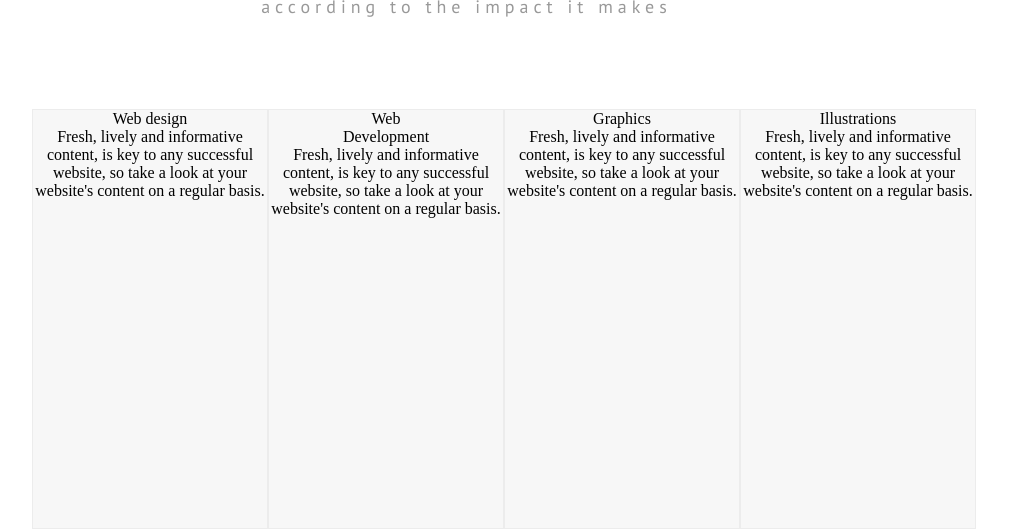
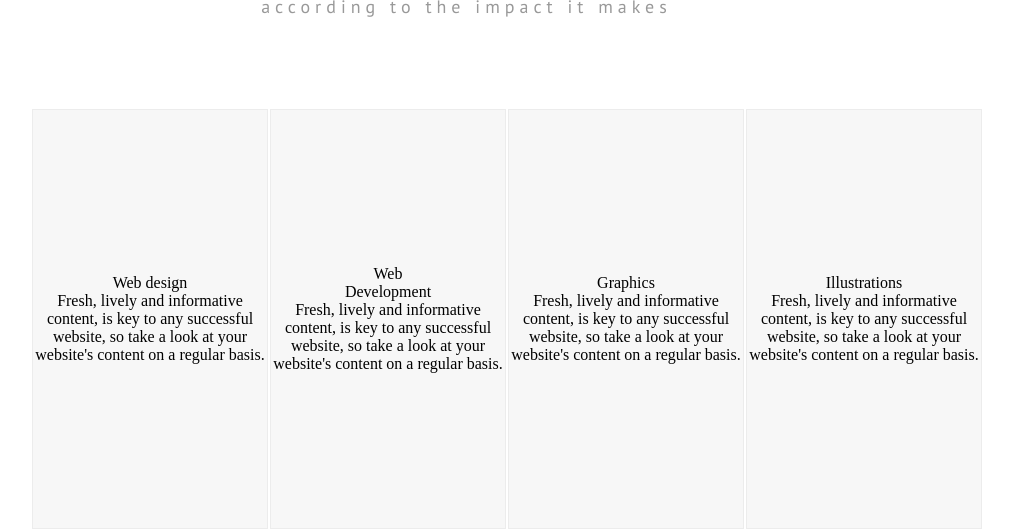
Before and after one commit to sposibb/homework7part1, a plain HTML site: page index.html in a window 1280 px wide. Shown: the part 354-885 px from the top of the page, without its empty margins (220-1233 px from the left). Drawn offline with Linux system fonts and the light colour scheme.

Commit message:
remove display inline block td

```diff
--- a/css/style.css
+++ b/css/style.css
@@ -11,7 +11,7 @@
     text-align: center;
   }
   header {
-      margin-left: 50px;
+    margin-left: 50px;
     width: 100%;
     text-align: center;
     margin-top: 150px;
@@ -52,7 +52,6 @@ table{
     margin-left: 250px;
 }
 td{
-    display: inline-block;
     width: 236px;
     height: 420px;
     background-color: #f7f7f7;
@@ -72,6 +71,7 @@ td{
     background-image: url(../img/monitorblack.png) no-repeat center center;
 }
 .a1:hover{
+    color: white;
     background-color: #0ec8cb;
     background-image: url(../img/anchor_white.png) no-repeat center center;
 }
```
